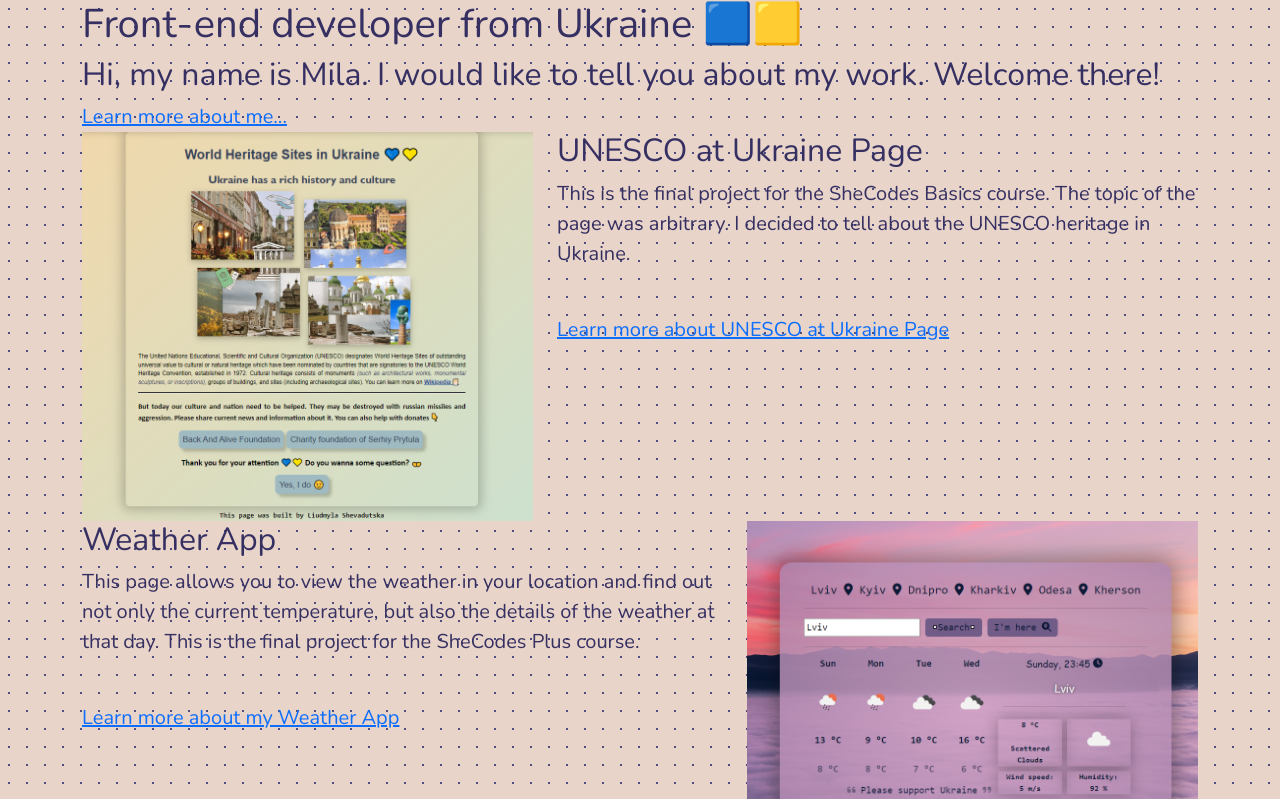
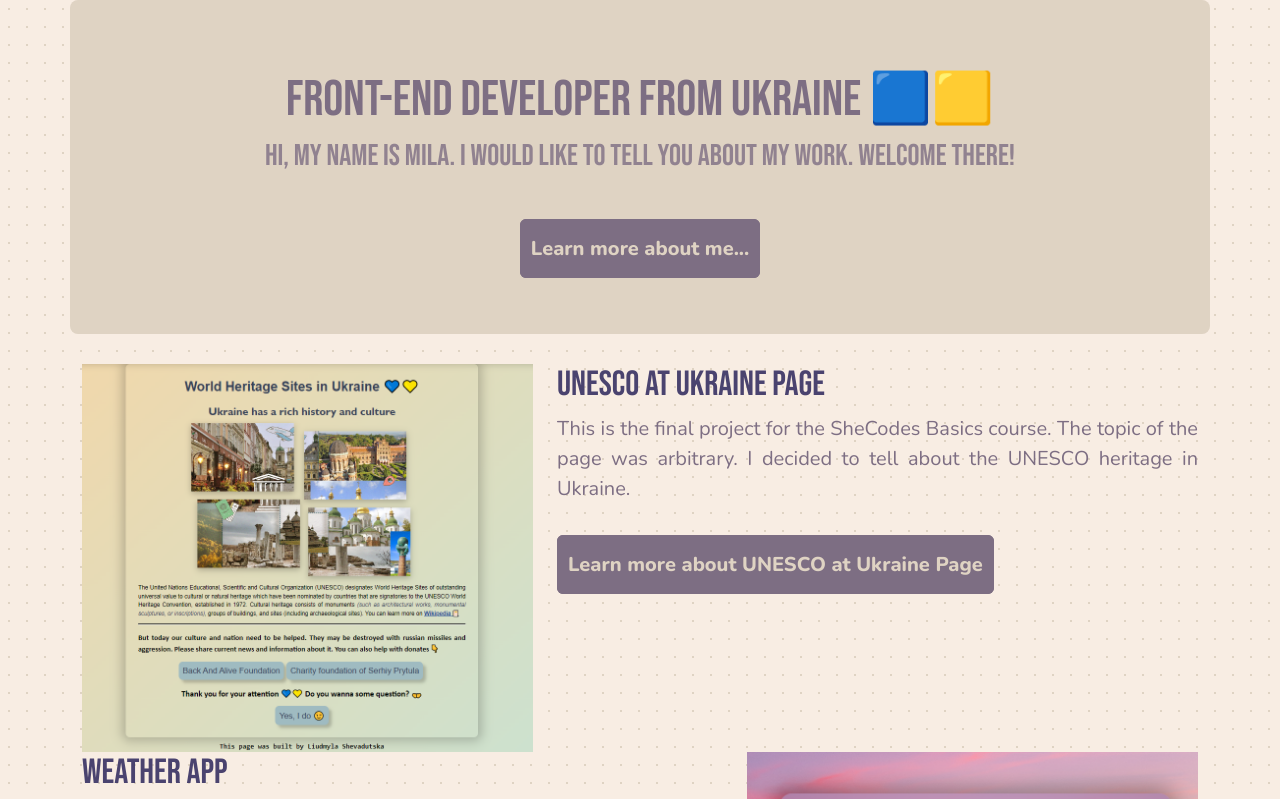
Before and after one commit to LiudmylaSheva/My-final-project, a plain HTML site: page index.html in a window 1280 px wide. Shown: the top 799 px of the page. Drawn offline with nearby package versions, Linux system fonts and the light colour scheme.

Commit message:
Edited header

```diff
--- a/index.html
+++ b/index.html
@@ -20,14 +20,15 @@
 		<link href="styles/style.css" rel="stylesheet" />
 	</head>
 	<body>
-		<div class="container">
+		<div class="container main-head">
 			<h1 class="">Front-end developer from Ukraine 🟦🟨</h1>
-			<h2 class="text-opacity-75 main-par">
+			<h2 class="main-par">
 				Hi, my name is Mila. I would like to tell you about my work. Welcome
 				there!
 			</h2>
 			<a href="#" class="lear-more-button">Learn more about me...</a>
 		</div>
+    </br>
 		<div class="container">
 			<div class="row">
 				<div class="col-5">
--- a/styles/style.css
+++ b/styles/style.css
@@ -1,8 +1,8 @@
 :root {
-	--main-branding-color: #827397;
-	--primary-color: #e8d4c9;
-	--secondary-color: #4d4c7d;
-	--text-color: #363062;
+	--main-branding-color: #dfd3c3;
+	--primary-color: #f8ede3;
+	--secondary-color: #dfd3c3;
+	--text-color: #7d6e83;
 	--heading-font: "Bebas Neue", cursive;
 	--main-font: "Nunito", sans-serif;
 }
@@ -11,6 +11,52 @@ body {
 	font-family: var(--main-font);
 	color: var(--text-color);
 	font-size: 20px;
-	background-image: radial-gradient(#4d4c7d 0.8px, rgb(232, 212, 201) 0.2px);
+	background-image: radial-gradient(#dfd3c3 0.8px, #f8ede3 0.2px);
 	background-size: 18px 18px;
 }
+
+h1 {
+	color: var(--text-color);
+	font-family: var(--heading-font);
+	font-size: 50px;
+}
+
+h2 {
+	color: rgb(54, 48, 98, 0.9);
+	font-family: var(--heading-font);
+	font-size: 35px;
+}
+
+p {
+	text-align: justify;
+}
+
+.main-head {
+	background-color: var(--main-branding-color);
+	text-align: center;
+	padding: 70px 10px;
+	border-radius: 8px;
+}
+
+.main-par {
+	font-size: 30px;
+	color: rgb(125, 110, 131, 0.8);
+	margin-bottom: 60px;
+}
+
+.lear-more-button {
+	background-color: var(--text-color);
+	color: var(--main-branding-color);
+	font-weight: bold;
+	border-radius: 6px;
+	padding: 15px 10px;
+	border: solid 1px #7d6e83;
+	transition: all 400ms ease-in-out;
+	text-decoration: none;
+}
+
+.lear-more-button:hover {
+	background-color: var(--text-color);
+	color: var(--primary-color);
+	border: solid 1px #dfd3c3;
+}
```
Also changed, not shown: images/profile_info.svg (deleted).
